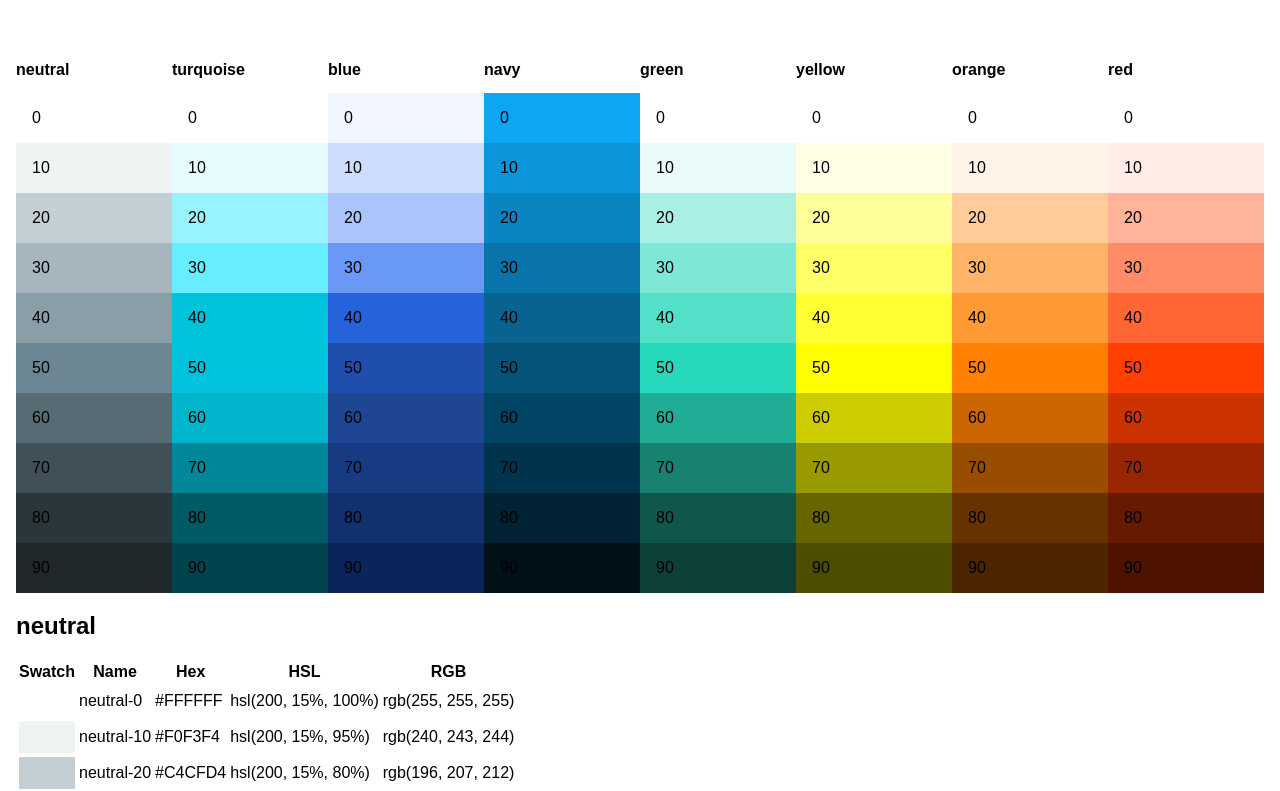
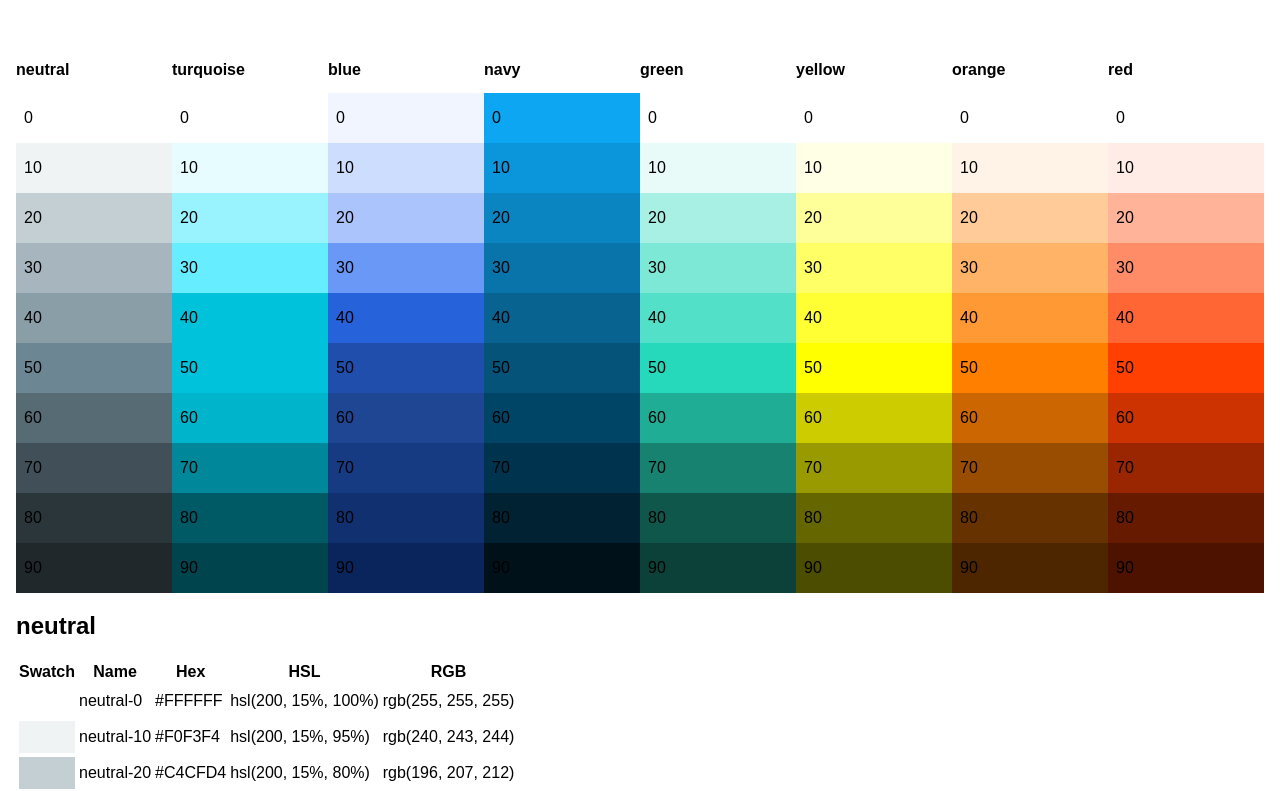
Before and after one commit to scottdejonge/color-system, a Vue app: page / in a window 1280 px wide. Shown: the top 791 px of the page. Built offline with nearby package versions, Linux system fonts and the light colour scheme.

Commit message:
Swatch padding

```diff
--- a/src/components/Swatch.vue
+++ b/src/components/Swatch.vue
@@ -24,6 +24,6 @@ export default {
 
 <style scoped>
 .swatch {
-  padding: 1em;
+  padding: 1em 0.5em;
 }
 </style>
```
